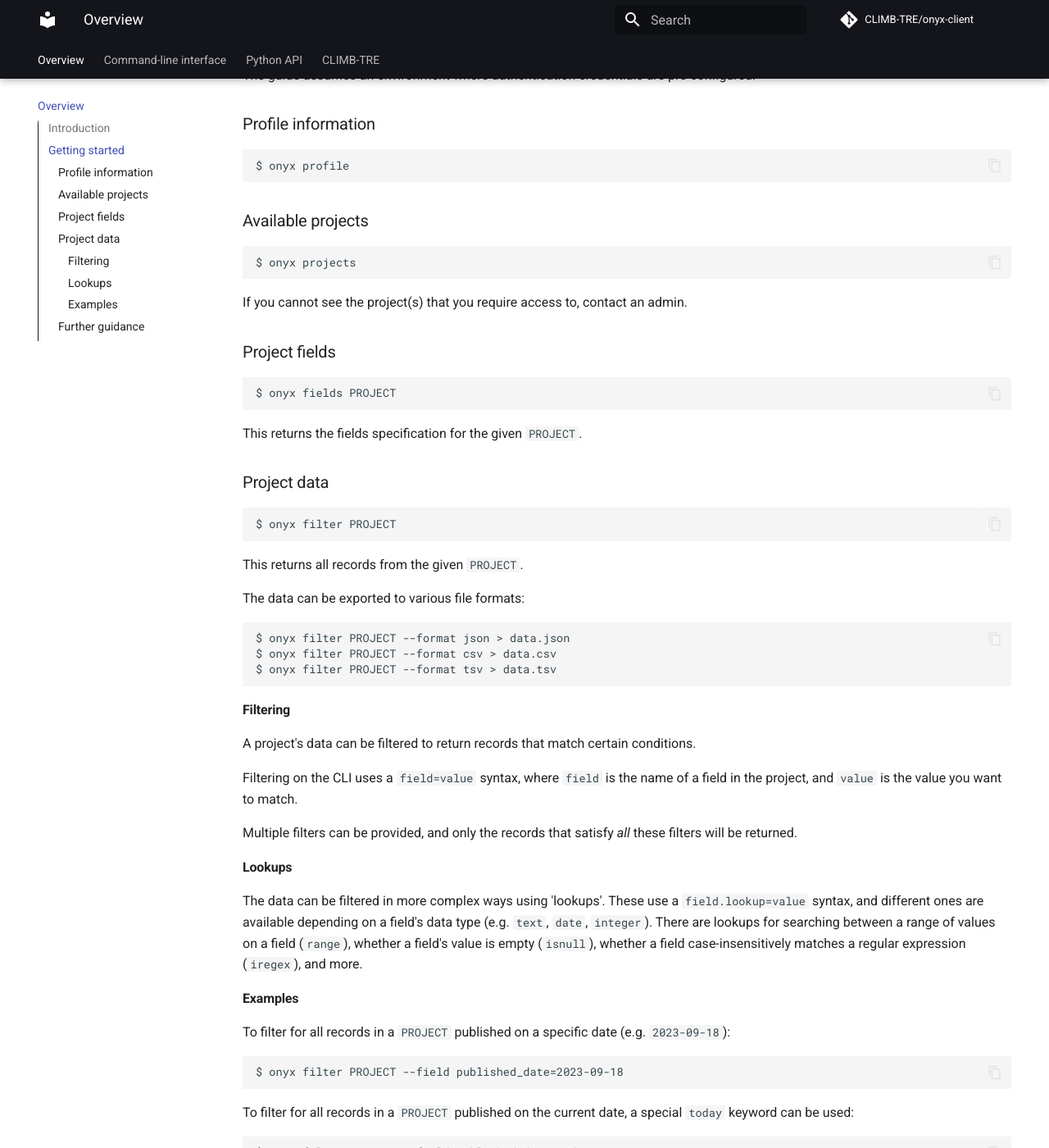
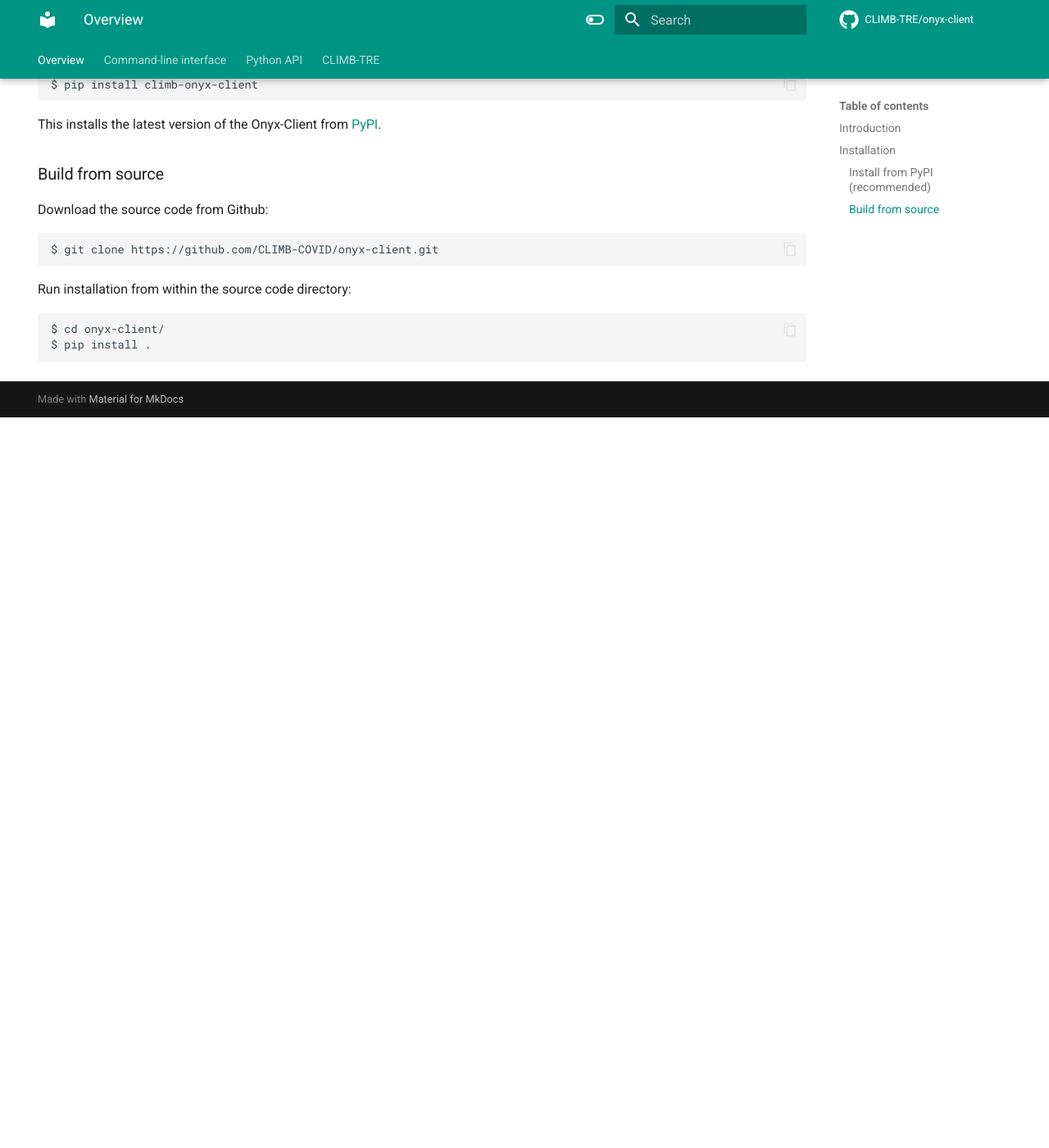
Before and after one commit to CLIMB-TRE/onyx-client, an MkDocs documentation site: the page built from docs/index.md, in a window 1280 px wide and 1400 px high, scrolled down 951 px. Shown: the whole window at 82% size. Built offline with MkDocs 1.6.1 and Material for MkDocs 9.7.7, drawn with Linux system fonts in a browser that asks for light colours; comment, search, counter and statistics services are not loaded; after the commit the page ends 1460 px from its top, so only the background shows below that; some of the changed text lies outside the part shown.

Commit message:
Changed layout of docs site, added some colour and a light/dark mode

````diff
--- a/docs/index.md
+++ b/docs/index.md
@@ -1,103 +1,39 @@
+---
+hide:
+  - navigation
+---
+
 # Onyx-client
 
 ## Introduction
 
-This site documents usage of [Onyx-client](https://github.com/CLIMB-TRE/onyx-client), a program designed for interacting with [Onyx](https://github.com/CLIMB-TRE/onyx/).
+This site documents usage of [Onyx-client](https://github.com/CLIMB-TRE/onyx-client), a program designed for interacting with the [Onyx](https://github.com/CLIMB-TRE/onyx/) database.
 
 Onyx-client and Onyx are being developed as part of the [CLIMB-TRE](https://climb-tre.github.io/) project.
 
 ![Onyx](img/onyx.png)
 
-## Getting started
+## Installation
 
-This guide walks through getting started with the Onyx-client CLI.
-
-The guide assumes an environment where authentication credentials are pre-configured.
-
-### Profile information
+### Install from PyPI (recommended)
 
 ```
-$ onyx profile
+$ pip install climb-onyx-client
 ```
 
-### Available projects
+This installs the latest version of the Onyx-Client from [PyPI](https://pypi.org/project/climb-onyx-client/).
+
+### Build from source
+
+Download the source code from Github:
 
 ```
-$ onyx projects
+$ git clone https://github.com/CLIMB-COVID/onyx-client.git
 ```
 
-If you cannot see the project(s) that you require access to, contact an admin.
-
-### Project fields
+Run installation from within the source code directory:
 
 ```
-$ onyx fields PROJECT
+$ cd onyx-client/
+$ pip install .
 ```
-
-This returns the fields specification for the given `PROJECT`.
-
-### Project data
-
-```
-$ onyx filter PROJECT
-```
-
-This returns all records from the given `PROJECT`.
-
-The data can be exported to various file formats:
-
-```
-$ onyx filter PROJECT --format json > data.json
-$ onyx filter PROJECT --format csv > data.csv
-$ onyx filter PROJECT --format tsv > data.tsv
-```
-
-#### Filtering
-
-A project's data can be filtered to return records that match certain conditions.
-
-Filtering on the CLI uses a `field=value` syntax, where `field` is the name of a field in the project, and `value` is the value you want to match.
-
-Multiple filters can be provided, and only the records that satisfy *all* these filters will be returned.
-
-#### Lookups
-
-The data can be filtered in more complex ways using 'lookups'. These use a `field.lookup=value` syntax, and different ones are available depending on a field's data type (e.g. `text`, `date`, `integer`). There are lookups for searching between a range of values on a field (`range`), whether a field's value is empty (`isnull`), whether a field case-insensitively matches a regular expression (`iregex`), and more.
-
-#### Examples
-
-To filter for all records in a `PROJECT` published on a specific date (e.g. `2023-09-18`):
-
-```
-$ onyx filter PROJECT --field published_date=2023-09-18
-```
-
-To filter for all records in a `PROJECT` published on the current date, a special `today` keyword can be used:
-
-```
-$ onyx filter PROJECT --field published_date=today
-```
-
-To filter for all records in a `PROJECT` with a `published_date` from `2023-09-01` to `2023-09-18`, the `range` lookup can be used:
-
-```
-$ onyx filter PROJECT --field published_date.range=2023-09-01,2023-09-18
-```
-
-Assuming that `PROJECT` has a `sample_type` field, then all records with `sample_type = "swab"` that were published from `2023-09-01` to `2023-09-18` can be obtained with:
-
-```
-$ onyx filter PROJECT --field published_date.range=2023-09-01,2023-09-18 --field sample_type=swab
-```
-
-### Further guidance
-
-For further guidance using Onyx-client, use the `--help` option.
-
-```
-$ onyx --help
-$ onyx profile --help
-$ onyx projects --help
-$ onyx fields --help
-$ onyx filter --help
-```
--- a/mkdocs.yml
+++ b/mkdocs.yml
@@ -6,15 +6,33 @@ site_author: CLIMB-TRE
 
 theme:
   name: material
+  icon:
+    repo: fontawesome/brands/github
   palette:
-    primary: black
-    accent: black
+    # Palette toggle for light mode
+    - media: "(prefers-color-scheme: light)"
+      scheme: default
+      primary: teal
+      accent: teal
+      toggle:
+        icon: material/toggle-switch-off-outline
+        name: Switch to dark mode
+
+    # Palette toggle for dark mode
+    - media: "(prefers-color-scheme: dark)"
+      scheme: slate
+      primary: purple
+      accent: purple
+      toggle:
+        icon: material/toggle-switch
+        name: Switch to light mode
+
   features:
     - navigation.tabs
     - navigation.tabs.sticky
-    - navigation.sections
-    - navigation.top
-    - toc.integrate
+    # - navigation.sections
+    # - navigation.top
+    # - toc.integrate
     - content.code.copy
 
 plugins:
@@ -37,12 +55,17 @@ markdown_extensions:
   - pymdownx.inlinehilite
   - pymdownx.snippets
   - pymdownx.superfences
+  - toc:
+      permalink: true
 
 nav:
   - Overview: index.md
-  - Command-line interface: cli.md
+  - Command-line interface:
+    - Getting started: cli/getting-started.md
+    - Documentation: cli/documentation.md
   - Python API:
-    - OnyxConfig: api/config.md
-    - OnyxClient: api/client.md
-    - OnyxField: api/field.md
+    - Documentation:
+      - OnyxConfig: api/documentation/config.md
+      - OnyxClient: api/documentation/client.md
+      - OnyxField: api/documentation/field.md
   - CLIMB-TRE: https://climb-tre.github.io
````
Also changed, not shown: docs/cli/getting-started.md (added, +93 -0 lines), docs/api/documentation/client.md (renamed from docs/api/client.md), docs/api/documentation/config.md (renamed from docs/api/config.md), docs/api/documentation/field.md (renamed from docs/api/field.md), docs/cli/documentation.md (added), 1 other file.
